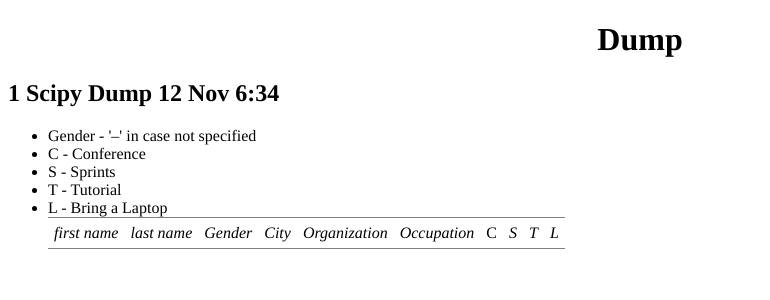
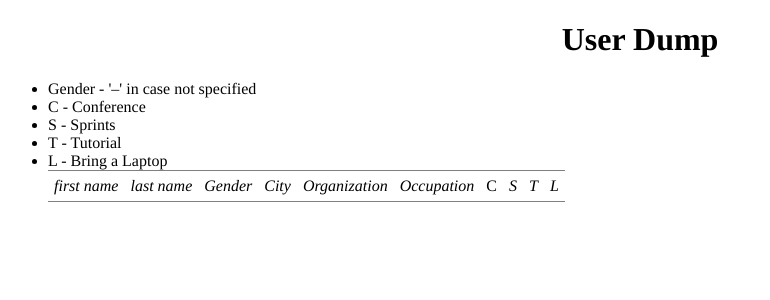
Before and after one commit to FOSSEE/scipycon, a Django app: template project/templates/user/dump.html in a window 1280 px wide. Shown: the top 300 px of the page, without its empty margins (0-770 px from the left). Run offline with Django 3.2, Linux system fonts and the light colour scheme; the template is opened without the code that fills it, so the values that code supplies are empty.

Commit message:
some more template changes to get-user-dump

```diff
--- a/project/templates/user/dump.html
+++ b/project/templates/user/dump.html
@@ -71,13 +71,12 @@ lang="en" xml:lang="en">
 <body>
 <div id="content">
 
-<h1 class="title">Dump</h1>
+<h1 class="title">User Dump</h1>
 
 
 
 
 <div id="outline-container-1" class="outline-2">
-<h2 id="sec-1"><span class="section-number-2">1</span> Scipy Dump 12 Nov 6:34 </h2>
 <div class="outline-text-2" id="text-1">
 
 
```
